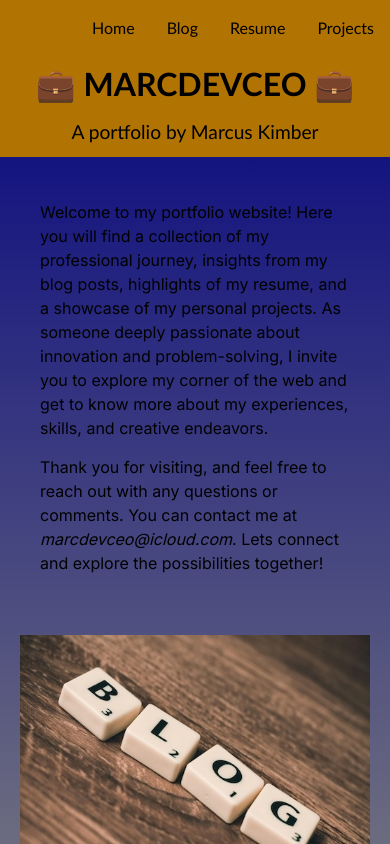
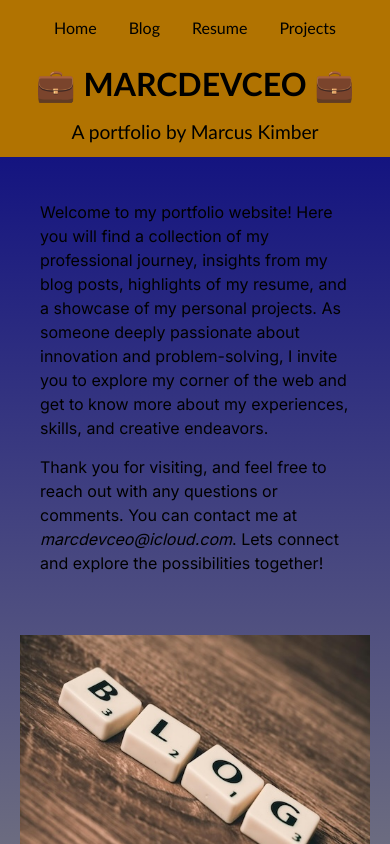
Before and after one commit to marcdevceo/portfolio_app, a Next.js app: page / in a window 390 px wide. Shown: the top 844 px of the page. Built offline with nearby package versions, Linux system fonts and the light colour scheme.

Commit message:
updated the position of the navigation on mobile screens

```diff
--- a/app/Navbar.tsx
+++ b/app/Navbar.tsx
@@ -4,7 +4,7 @@
 
 const Navbar = () => {
   return (
-    <div className='flex justify-end'>
+    <div className='flex justify-center sm:justify-end'>
         <Link className='p-4' href='/'>Home</Link>
         <Link className='p-4' href='/blog'>Blog</Link>
         <Link className='p-4' href='/resume'>Resume</Link>
```
